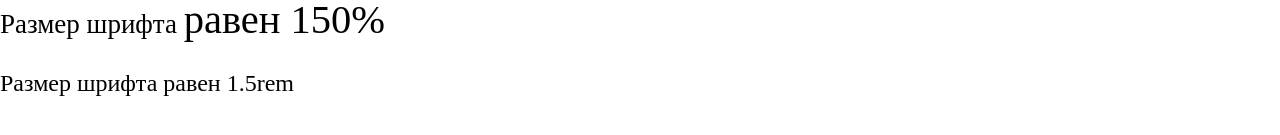
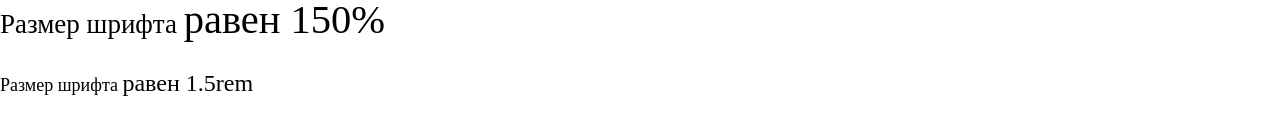
Before and after one commit to hogg21/gromcods, a website: page index.html in a window 1280 px wide. Shown: the part 415-550 px from the top of the page. Drawn offline with nearby package versions, Linux system fonts and the light colour scheme.

Commit message:
Add files via upload

```diff
--- a/style/selectors.css
+++ b/style/selectors.css
@@ -13,6 +13,6 @@
 .font-in-percents {
   font-size: 150%;
 }
-.font-in-rem {
+p >.font-in-rem {
   font-size: 1.5rem;
 }
```
